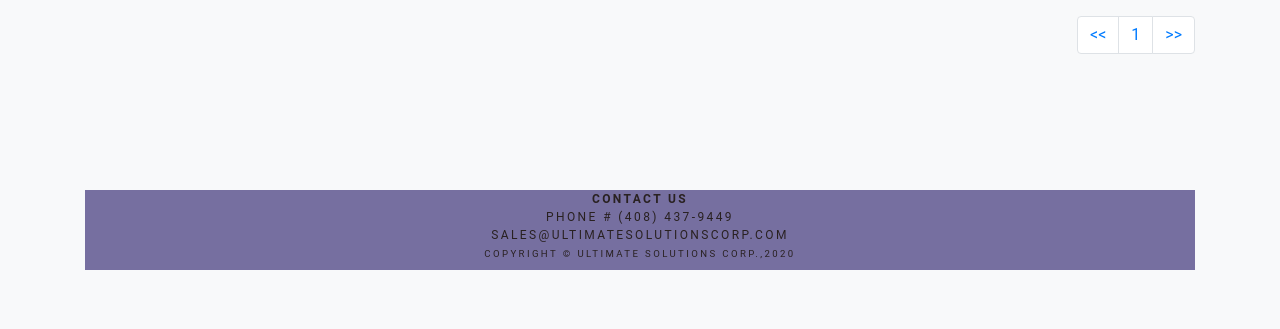
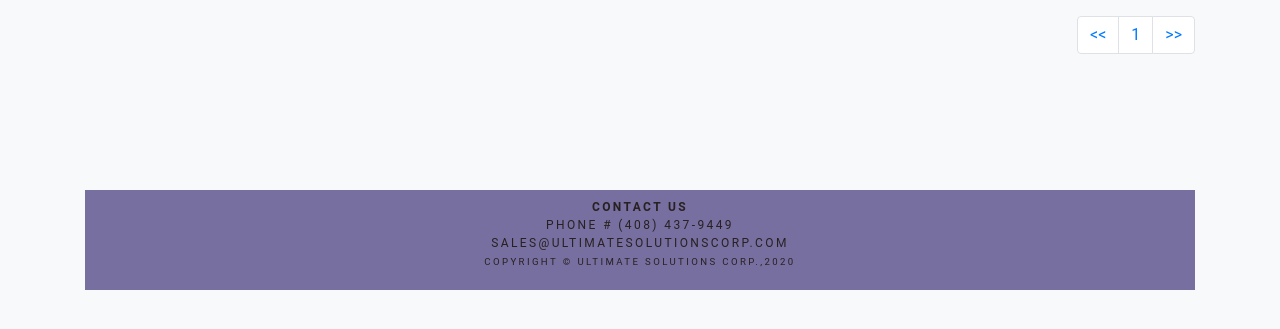
Before and after one commit to SatwinderSran/UscTask2, a Django app: page /usc/ in a window 1280 px wide. Shown: the part 221-550 px from the top of the page. Run offline with Django 3.2, Linux system fonts and the light colour scheme; the visitor is signed in with stand-in values (Sample User, id 1); data that the repository does not hold is empty; some libraries are stand-ins or nearby versions.

```diff
--- a/static/css/custom.css
+++ b/static/css/custom.css
@@ -129,7 +129,7 @@ color: rgb(41, 33, 33);
 letter-spacing: .2em;
 text-transform: uppercase;
 left:0px;
-height:80px;
+height:100px;
 width:100%;
 background: rgb(66, 51, 102);
 }
--- a/templates/footer.html
+++ b/templates/footer.html
@@ -1,5 +1,5 @@
 <div class='container'>
-  <div class="footer my-footer text-center" style="background-color: #766fa0;">
+  <div class="footer my-footer text-center pt-2" style="background-color: #766fa0;">
         <b>Contact Us</b><br>
         Phone # (408) 437-9449<br>
         sales@ultimatesolutionscorp.com<br>
```
